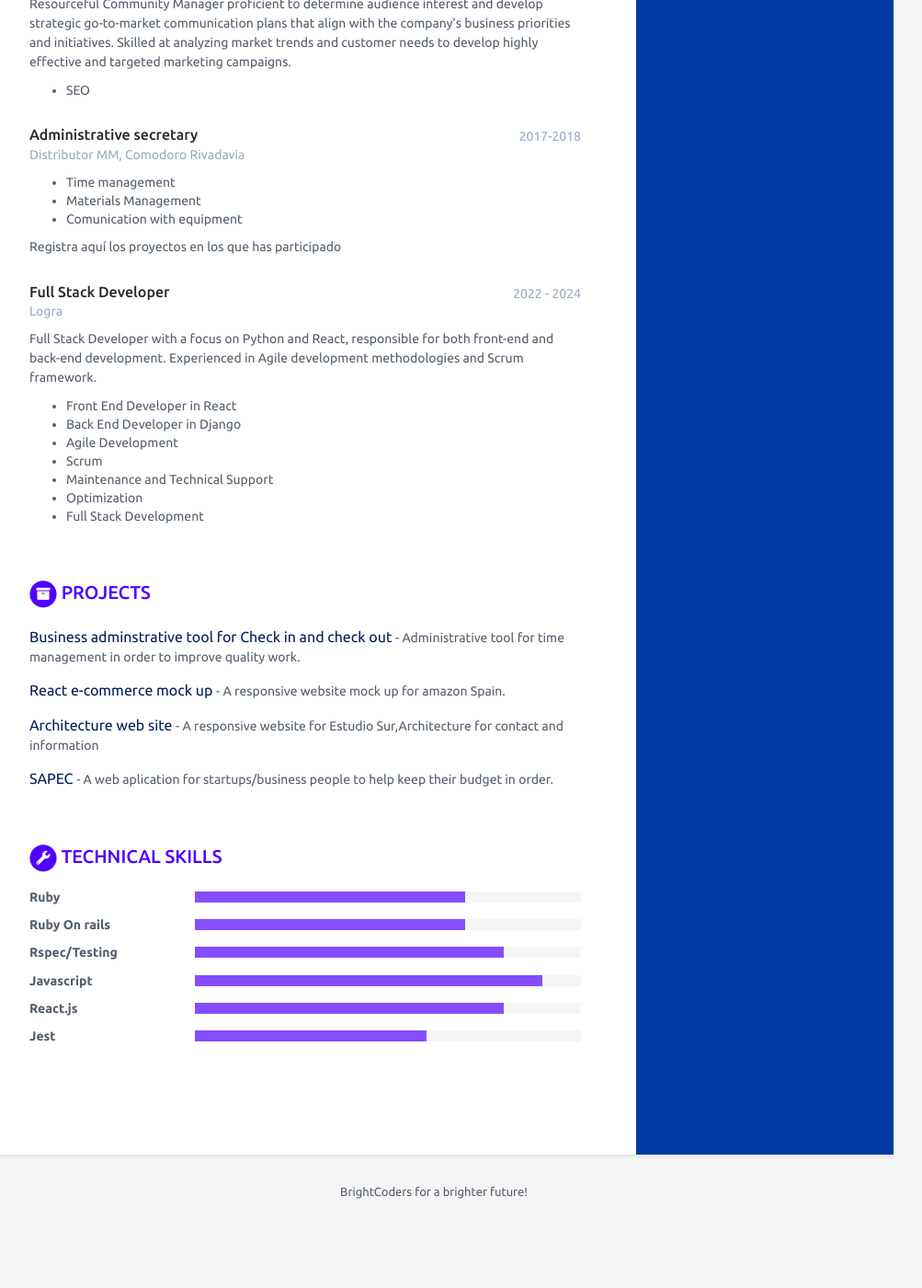
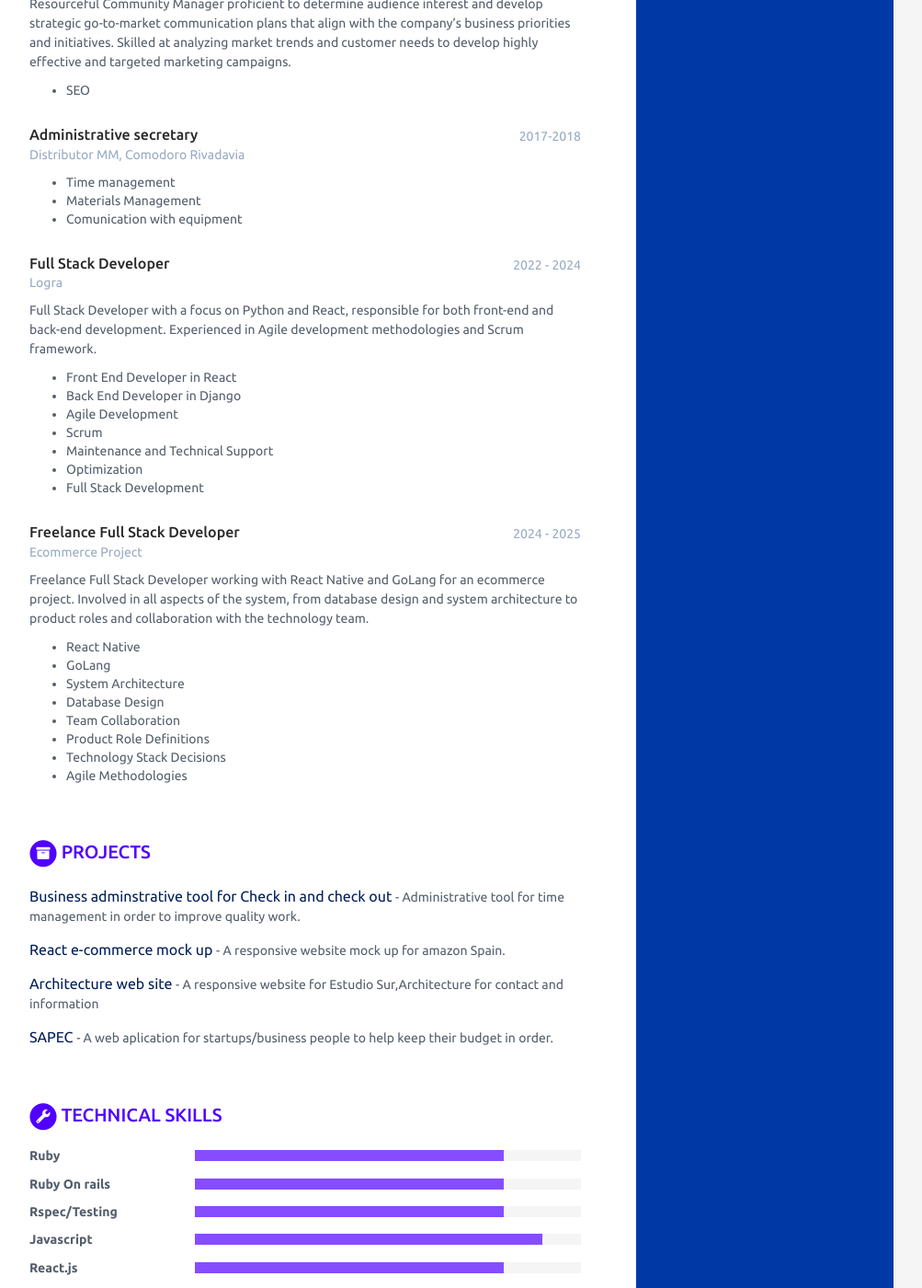
Before and after one commit to BC-MAY-21-ROR/scorecard-lucasvidela94, a Jekyll site: the page built from index.html, in a window 1280 px wide and 1400 px high, scrolled down 1151 px. Shown: the whole window at 92% size, without its empty margins (168-1171 px from the left). Built offline with Jekyll 4.4.1, drawn with Linux system fonts in a browser that asks for light colours; before the commit the page ends 2487 px from its top, so only the background shows below that; some of the changed text lies outside the part shown.

Commit message:
updated scorecard

```diff
--- a/_data/data.yml
+++ b/_data/data.yml
@@ -103,8 +103,6 @@ experiences:
       - Materials Management
       - Comunication with equipment
 
-      Registra aquí los proyectos en los que has participado
-
   - role: Full Stack Developer
     time: 2022 - 2024
     company: Logra
@@ -117,6 +115,20 @@ experiences:
         - Maintenance and Technical Support
         - Optimization
         - Full Stack Development
+
+  - role: Freelance Full Stack Developer
+    time: 2024 - 2025
+    company: Ecommerce Project
+    details: |
+      Freelance Full Stack Developer working with React Native and GoLang for an ecommerce project. Involved in all aspects of the system, from database design and system architecture to product roles and collaboration with the technology team.
+        - React Native
+        - GoLang
+        - System Architecture
+        - Database Design
+        - Team Collaboration
+        - Product Role Definitions
+        - Technology Stack Decisions
+        - Agile Methodologies
 
 projects:
   title: Projects
@@ -149,10 +161,10 @@ skills:
 
   toolset:
     - name: Ruby
-      level: 70%
+      level: 80%
 
     - name: Ruby On rails
-      level: 70%
+      level: 80%
 
     - name: Rspec/Testing
       level: 80%
@@ -166,6 +178,15 @@ skills:
     - name: Jest
       level: 60%
 
+    - name: golang
+      level: 80%
+
+    - name: React native
+      level: 80%
+
+    - name: Python
+      level: 90%
+
 # NO MODIFICAR
 footer: >
   BrightCoders for a brighter future!
```
